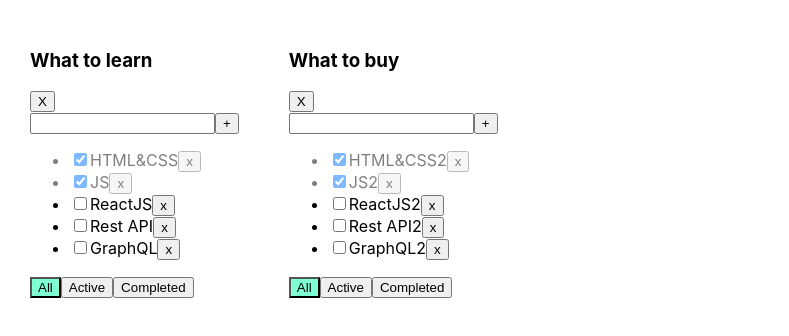
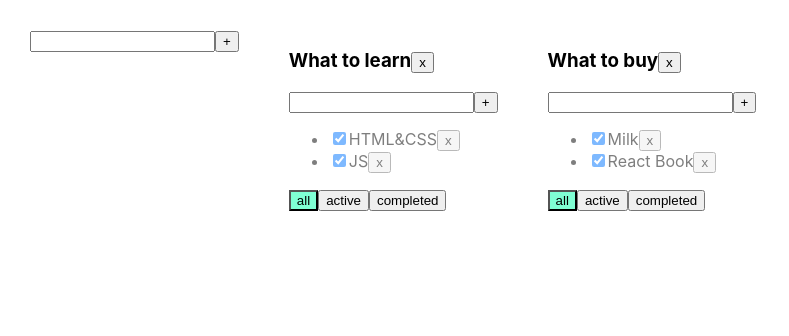
Before and after one commit to NickPaferov/todolist, a React (Create React App) app: page / in a window 1280 px wide. Shown: the top 336 px of the page, without its empty margins (0-789 px from the left). Built offline with nearby package versions, Linux system fonts and the light colour scheme.

Commit message:
step_6_additional

```diff
--- a/src/App.tsx
+++ b/src/App.tsx
@@ -1,82 +1,122 @@
 import React, {useState} from 'react';
 import './App.css';
-import {Todolist} from './Todolist';
+import {TaskType, Todolist} from './Todolist';
 import {v1} from 'uuid';
+import {AddItemForm} from './components/AddItemForm';
 
 export type FilterValuesType = "all" | "active" | "completed";
-
-export type TodoListType = {
+type TodolistType = {
     id: string
     title: string
     filter: FilterValuesType
 }
 
+type TasksStateType = {
+    [key: string]: Array<TaskType>
+}
+
+
 function App() {
+    let todolistId1 = v1();
+    let todolistId2 = v1();
 
-    const todoListID1 = v1()
-    const todoListID2 = v1()
-
-    const [tasks, setTasks] = useState({
-        [todoListID1]: [
-            {id: v1(), title: "HTML&CSS", isDone: true},
-            {id: v1(), title: "JS", isDone: true},
-            {id: v1(), title: "ReactJS", isDone: false},
-            {id: v1(), title: "Rest API", isDone: false},
-            {id: v1(), title: "GraphQL", isDone: false},
-        ],
-        [todoListID2]: [
-            {id: v1(), title: "HTML&CSS2", isDone: true},
-            {id: v1(), title: "JS2", isDone: true},
-            {id: v1(), title: "ReactJS2", isDone: false},
-            {id: v1(), title: "Rest API2", isDone: false},
-            {id: v1(), title: "GraphQL2", isDone: false},
-        ]
-    })
-
-    const [todoLists, setTodoLists] = useState<Array<TodoListType>>([
-        {id: todoListID1, title: "What to learn", filter: "all"},
-        {id: todoListID2, title: "What to buy", filter: "all"},
+    let [todolists, setTodolists] = useState<Array<TodolistType>>([
+        {id: todolistId1, title: "What to learn", filter: "all"},
+        {id: todolistId2, title: "What to buy", filter: "all"}
     ])
 
-    // let [filter, setFilter] = useState<FilterValuesType>("all");
+    let [tasks, setTasks] = useState<TasksStateType>({
+        [todolistId1]: [
+            {id: v1(), title: "HTML&CSS", isDone: true},
+            {id: v1(), title: "JS", isDone: true}
+        ],
+        [todolistId2]: [
+            {id: v1(), title: "Milk", isDone: true},
+            {id: v1(), title: "React Book", isDone: true}
+        ]
+    });
 
-    function removeTask(todoListId: string, id: string) {
-        setTasks({...tasks, [todoListId]: tasks[todoListId].filter(t => t.id !== id)})
+    const editTitleTodolist = (todolistId: string, title: string) => {
+        setTodolists(todolists.map(tl => tl.id === todolistId ? {...tl, title} : tl))
+    }
+    const editTitleTask = (todolistId: string, taskId: string, title: string) => {
+        setTasks({...tasks, [todolistId]: tasks[todolistId].map(t => t.id === taskId ? {...t, title} : t)})
     }
 
-    function addTask(todoListId: string, title: string) {
-        let newTask = {id: v1(), title: title, isDone: false}
-        setTasks({...tasks, [todoListId]:[newTask, ...tasks[todoListId]]})
+    const removeTask = (todolistId: string, id: string) => {
+        //достанем нужный массив по todolistId:
+        let todolistTasks = tasks[todolistId];
+        // перезапишем в этом объекте массив для нужного тудулиста отфилтрованным массивом:
+        tasks[todolistId] = todolistTasks.filter(t => t.id !== id);
+        // засетаем в стейт копию объекта, чтобы React отреагировал перерисовкой
+        setTasks({...tasks});
     }
 
-    function changeStatus(todoListId: string, taskId: string, isDone: boolean) {
-        setTasks({...tasks, [todoListId]: tasks[todoListId].map(t => t.id === taskId ? {...t, isDone } : t)})
+    const addTask = (todolistId: string, title: string) => {
+        let task = {id: v1(), title: title, isDone: false};
+        //достанем нужный массив по todolistId:
+        let todolistTasks = tasks[todolistId];
+        // перезапишем в этом объекте массив для нужного тудулиста копией, добавив в начало новую таску:
+        tasks[todolistId] = [task, ...todolistTasks];
+        // засетаем в стейт копию объекта, чтобы React отреагировал перерисовкой
+        setTasks({...tasks});
     }
 
-    function changeFilter(todoListId: string, value: FilterValuesType) {
-        setTodoLists(todoLists.map(tl => tl.id === todoListId ? {...tl, filter: value} : tl))
+    const addTodoList = (newTitle: string) => {
+        let todolistId = v1()
+        let newTodolist: TodolistType = {id: todolistId, title: newTitle, filter: "all"}
+        setTodolists([...todolists, newTodolist])
+        setTasks({...tasks, [todolistId]: []})
     }
 
-    const removeTodo = (todoListId: string) => {
-        setTodoLists(todoLists.filter(tl => tl.id !== todoListId))
-        delete tasks[todoListId]
-        // console.log(todoListId)
+    const changeStatus = (todolistId: string, id: string, isDone: boolean) => {
+        //достанем нужный массив по todolistId:
+        let todolistTasks = tasks[todolistId];
+        // найдём нужную таску:
+        let task = todolistTasks.find(t => t.id === id);
+        //изменим таску, если она нашлась
+        if (task) {
+            task.isDone = isDone;
+            // засетаем в стейт копию объекта, чтобы React отреагировал перерисовкой
+            setTasks({...tasks});
+        }
+    }
+
+    const changeFilter = (todolistId: string, value: FilterValuesType) => {
+        let todolist = todolists.find(tl => tl.id === todolistId);
+        if (todolist) {
+            todolist.filter = value;
+            setTodolists([...todolists])
+        }
+    }
+
+    const removeTodolist = (id: string) => {
+        // засунем в стейт список тудулистов, id которых не равны тому, который нужно выкинуть
+        setTodolists(todolists.filter(tl => tl.id !== id));
+        // удалим таски для этого тудулиста из второго стейта, где мы храним отдельно таски
+        delete tasks[id]; // удаляем св-во из объекта... значением которого являлся массив тасок
+        // засетаем в стейт копию объекта, чтобы React отреагировал перерисовкой
+        setTasks({...tasks});
     }
 
     return (
         <div className="App">
-            {todoLists.map((tl, index) => {
-                let tasksForTodolist = tasks[tl.id];
-                if (tl.filter === "active") {
-                    tasksForTodolist = tasks[tl.id].filter(t => t.isDone === false);
-                }
-                if (tl.filter === "completed") {
-                    tasksForTodolist = tasks[tl.id].filter(t => t.isDone === true);
-                }
-                return (
-                    <Todolist
-                        key={index}
-                        todoListId={tl.id}
+            <AddItemForm addItem={addTodoList}/>
+            {
+                todolists.map(tl => {
+                    let allTodolistTasks = tasks[tl.id];
+                    let tasksForTodolist = allTodolistTasks;
+
+                    if (tl.filter === "active") {
+                        tasksForTodolist = allTodolistTasks.filter(t => !t.isDone);
+                    }
+                    if (tl.filter === "completed") {
+                        tasksForTodolist = allTodolistTasks.filter(t => t.isDone);
+                    }
+
+                    return <Todolist
+                        key={tl.id}
+                        todolistId={tl.id}
                         title={tl.title}
                         tasks={tasksForTodolist}
                         removeTask={removeTask}
@@ -84,15 +124,15 @@ function App() {
                         addTask={addTask}
                         changeTaskStatus={changeStatus}
                         filter={tl.filter}
-                        removeTodo={removeTodo}
+                        removeTodolist={removeTodolist}
+                        editTitleTodolist={editTitleTodolist}
+                        editTitleTask={editTitleTask}
                     />
-                )
-            })
-
+                })
             }
 
         </div>
-    );
+    )
 }
 
-export default App;
+export default App
--- a/src/MapTasks.tsx
+++ /dev/null
@@ -1,32 +0,0 @@
-import React, {ChangeEvent} from 'react';
-import { TaskType } from './Todolist';
-
-type PropsType={
-    tasks: Array<TaskType>
-    removeTask: (todoListId: string, taskId: string) => void
-    todoListId: string
-    changeTaskStatus: (todoListId: string, taskId: string, isDone: boolean) => void
-}
-
-export const MapTasks = ({tasks, removeTask, todoListId, changeTaskStatus, ...props}: PropsType) => {
-    return (
-            <ul>
-                {
-                    tasks.map(t => {
-                        const onClickHandler = () => removeTask(todoListId, t.id)
-                        const onChangeHandler = (e: ChangeEvent<HTMLInputElement>) => {
-                            changeTaskStatus(todoListId, t.id, e.currentTarget.checked);
-                        }
-
-                        return <li key={t.id} className={t.isDone ? "is-done" : ""}>
-                            <input type="checkbox"
-                                   onChange={onChangeHandler}
-                                   checked={t.isDone}/>
-                            <span>{t.title}</span>
-                            <button onClick={onClickHandler}>x</button>
-                        </li>
-                    })
-                }
-            </ul>
-    );
-};
--- a/src/Todolist.tsx
+++ b/src/Todolist.tsx
@@ -1,6 +1,9 @@
-import React, {ChangeEvent, KeyboardEvent, useState} from 'react';
+import React from 'react';
 import {FilterValuesType} from './App';
-import {MapTasks} from "./MapTasks";
+import {AddItemForm} from './components/AddItemForm';
+import {EditableSpan} from "./components/EditableSpan";
+import {TasksList} from "./components/TasksList";
+import {Button} from "./components/Button";
 
 export type TaskType = {
     id: string
@@ -9,83 +12,58 @@ export type TaskType = {
 }
 
 type PropsType = {
-    todoListId: string
+    todolistId: string
     title: string
     tasks: Array<TaskType>
-    removeTask: (todoListId: string, taskId: string) => void
-    changeFilter: (todoListId: string, value: FilterValuesType) => void
-    addTask: (todoListId: string, title: string) => void
-    changeTaskStatus: (todoListId: string, taskId: string, isDone: boolean) => void
+    removeTask: (todolistId: string, taskId: string) => void
+    changeFilter: (todolistId: string, value: FilterValuesType) => void
+    addTask: (todolistId: string, title: string) => void
+    changeTaskStatus: (todolistId: string, id: string, isDone: boolean) => void
+    removeTodolist: (id: string) => void
     filter: FilterValuesType
-    removeTodo: (todoListId: string)=>void
+    editTitleTodolist: (todolistId: string, title: string) => void
+    editTitleTask: (todolistId: string, taskId: string, title: string) => void
 }
 
 export function Todolist(props: PropsType) {
+    // const removeTodolist = () => props.removeTodolist(props.todolistId)
 
-    let [title, setTitle] = useState("")
-    let [error, setError] = useState<string | null>(null)
-
-    const addTask = () => {
-        if (title.trim() !== "") {
-            props.addTask(props.todoListId, title.trim());
-            setTitle("");
-        } else {
-            setError("Title is required");
-        }
+    const addTaskHandler = (title: string) => {
+        props.addTask(props.todolistId, title)
+    }
+    const editTitleTodolistHandler = (title: string) => {
+        props.editTitleTodolist(props.todolistId, title)
     }
 
-    const onChangeHandler = (e: ChangeEvent<HTMLInputElement>) => {
-        setTitle(e.currentTarget.value)
+    const onFilterClickHandler = (value: FilterValuesType) => {
+        props.changeFilter(props.todolistId, value)
     }
-
-    const onKeyPressHandler = (e: KeyboardEvent<HTMLInputElement>) => {
-        setError(null);
-        if (e.charCode === 13) {
-            addTask();
-        }
-    }
-
-    const onAllClickHandler = () => props.changeFilter(props.todoListId, "all");
-    const onActiveClickHandler = () => props.changeFilter(props.todoListId, "active");
-    const onCompletedClickHandler = () => props.changeFilter(props.todoListId, "completed");
-    const onClickHandlerForRemoveTodo = () => {
-        props.removeTodo(props.todoListId)
-    }
-
+    /*
+        const onAllClickHandler = () => props.changeFilter(props.todolistId, "all");
+        const onActiveClickHandler = () => props.changeFilter(props.todolistId, "active");
+        const onCompletedClickHandler = () => props.changeFilter(props.todolistId, "completed");
+    */
 
     return <div>
-        <h3>{props.title}</h3>
-        <button onClick={onClickHandlerForRemoveTodo}>X</button>
+        <h3>
+            <EditableSpan editTitleCallBack={editTitleTodolistHandler} title={props.title}/>
+            <Button buttonCallBack={()=>props.removeTodolist(props.todolistId)} name={"x"}/>
+            {/*<button onClick={removeTodolist}>x</button>*/}
+        </h3>
+        <AddItemForm addItem={addTaskHandler}/>
+        <TasksList
+            tasks={props.tasks}
+            removeTask={props.removeTask}
+            changeTaskStatus={props.changeTaskStatus}
+            editTitleTask={props.editTitleTask}
+            todolistId={props.todolistId}
+        />
         <div>
-            <input value={title}
-                   onChange={onChangeHandler}
-                   onKeyPress={onKeyPressHandler}
-                   className={error ? "error" : ""}
-            />
-            <button onClick={addTask}>+</button>
-            {error && <div className="error-message">{error}</div>}
-        </div>
-        <MapTasks tasks={props.tasks} removeTask={props.removeTask } todoListId={props.todoListId} changeTaskStatus={props.changeTaskStatus}/>
-        {/*<ul>*/}
-        {/*    {*/}
-        {/*        props.tasks.map(t => {*/}
-        {/*            const onClickHandler = () => props.removeTask(props.todoListId, t.id)*/}
-        {/*            const onChangeHandler = (e: ChangeEvent<HTMLInputElement>) => {*/}
-        {/*                props.changeTaskStatus(props.todoListId, t.id, e.currentTarget.checked);*/}
-        {/*            }*/}
+            <Button buttonCallBack={() => onFilterClickHandler("all")} filter={props.filter} name={"all"}/>
+            <Button buttonCallBack={() => onFilterClickHandler("active")} filter={props.filter} name={"active"}/>
+            <Button buttonCallBack={() => onFilterClickHandler("completed")} filter={props.filter} name={"completed"}/>
 
-        {/*            return <li key={t.id} className={t.isDone ? "is-done" : ""}>*/}
-        {/*                <input type="checkbox"*/}
-        {/*                       onChange={onChangeHandler}*/}
-        {/*                       checked={t.isDone}/>*/}
-        {/*                <span>{t.title}</span>*/}
-        {/*                <button onClick={onClickHandler}>x</button>*/}
-        {/*            </li>*/}
-        {/*        })*/}
-        {/*    }*/}
-        {/*</ul>*/}
-        <div>
-            <button className={props.filter === 'all' ? "active-filter" : ""}
+            {/*<button className={props.filter === 'all' ? "active-filter" : ""}
                     onClick={onAllClickHandler}>All
             </button>
             <button className={props.filter === 'active' ? "active-filter" : ""}
@@ -93,7 +71,7 @@ export function Todolist(props: PropsType) {
             </button>
             <button className={props.filter === 'completed' ? "active-filter" : ""}
                     onClick={onCompletedClickHandler}>Completed
-            </button>
+            </button>*/}
         </div>
     </div>
 }
--- /dev/null
+++ b/src/components/AddItemForm.tsx
@@ -0,0 +1,40 @@
+import React, {ChangeEvent, KeyboardEvent, useState} from 'react';
+
+type AddItemFormPropsType = {
+    addItem: (title: string) => void
+}
+
+export const AddItemForm = (props: AddItemFormPropsType) => {
+    let [title, setTitle] = useState("")
+    let [error, setError] = useState<string | null>(null)
+    const addItem = () => {
+        let newTitle = title.trim();
+        if (newTitle !== "") {
+            props.addItem(newTitle);
+            setTitle("");
+        } else {
+            setError("Title is required");
+        }
+    }
+    const onChangeHandler = (e: ChangeEvent<HTMLInputElement>) => {
+        setTitle(e.currentTarget.value)
+    }
+    const onKeyPressHandler = (e: KeyboardEvent<HTMLInputElement>) => {
+        setError(null);
+        if (e.key === "Enter") {
+            addItem();
+        }
+    }
+
+    return (
+        <div>
+            <input value={title}
+                   onChange={onChangeHandler}
+                   onKeyPress={onKeyPressHandler}
+                   className={error ? "error" : ""}
+            />
+            <button onClick={addItem}>+</button>
+            {error && <div className="error-message">{error}</div>}
+        </div>
+    )
+}
--- /dev/null
+++ b/src/components/Button.tsx
@@ -0,0 +1,19 @@
+import React from 'react';
+import {FilterValuesType} from "../App";
+
+type ButtonPropsType = {
+    buttonCallBack: () => void
+    name: string
+    filter?: FilterValuesType
+}
+
+export const Button = (props: ButtonPropsType) => {
+    const onClickHandler = () => {
+        props.buttonCallBack()
+    }
+    return (
+        <button className={props.filter === props.name? "active-filter" : ""}
+                onClick={onClickHandler}>{props.name}
+        </button>
+    )
+}
--- /dev/null
+++ b/src/components/EditableSpan.tsx
@@ -0,0 +1,34 @@
+import React, {ChangeEvent, KeyboardEvent, useState} from 'react';
+
+type EditableSpanPropsType = {
+    title: string
+    editTitleCallBack: (title: string) => void
+}
+
+export const EditableSpan = (props: EditableSpanPropsType) => {
+    const [editMode, setEditMode] = useState(false)
+    let [newTitle, setNewTitle] = useState(props.title)
+    const onChangeHandler = (e: ChangeEvent<HTMLInputElement>) => {
+        setNewTitle(e.currentTarget.value)
+    }
+    const onDoubleClickHandler = () => {
+        setEditMode(true)
+    }
+    const onBlurHandler = () => {
+        props.editTitleCallBack(newTitle)
+        setEditMode(false)
+    }
+    const onKeyPressOffEditMode = (e: KeyboardEvent<HTMLInputElement>) =>
+        e.key === "Enter" && onBlurHandler()
+
+    return (
+        editMode
+            ? <input
+                value={newTitle}
+                autoFocus
+                onBlur={onBlurHandler}
+                onChange={onChangeHandler}
+                onKeyPress={onKeyPressOffEditMode}/>
+            : <span onDoubleClick={onDoubleClickHandler}>{props.title}</span>
+    )
+}
--- /dev/null
+++ b/src/components/TasksList.tsx
@@ -0,0 +1,37 @@
+import React, {ChangeEvent} from 'react';
+import {EditableSpan} from "./EditableSpan";
+import {TaskType} from "../Todolist";
+
+type TasksListPropsType={
+    tasks: Array<TaskType>
+    removeTask: (todolistId: string, taskId: string) => void
+    changeTaskStatus: (todolistId: string, id: string, isDone: boolean) => void
+    editTitleTask: (todolistId: string, taskId: string, title: string) => void
+    todolistId: string
+}
+
+export const TasksList = (props: TasksListPropsType) => {
+    const{tasks, removeTask, changeTaskStatus, editTitleTask, todolistId }=props
+    const editTitleTaskHandler = (taskId: string, title: string) => {
+        editTitleTask(todolistId, taskId, title)
+    }
+    return (
+        <ul>
+            {
+                tasks.map(t => {
+                    const onClickHandler = () => removeTask(todolistId, t.id)
+                    const onChangeHandler = (e: ChangeEvent<HTMLInputElement>) => {
+                        let newIsDoneValue = e.currentTarget.checked;
+                        changeTaskStatus(todolistId, t.id, newIsDoneValue);
+                    }
+
+                    return <li key={t.id} className={t.isDone ? "is-done" : ""}>
+                        <input type="checkbox" onChange={onChangeHandler} checked={t.isDone}/>
+                        <EditableSpan title={t.title} editTitleCallBack={(title) => editTitleTaskHandler(t.id, title)}/>
+                        <button onClick={onClickHandler}>x</button>
+                    </li>
+                })
+            }
+        </ul>
+    )
+}
```
Also changed, not shown: src/reportWebVitals.ts (deleted, +0 -15 lines).
